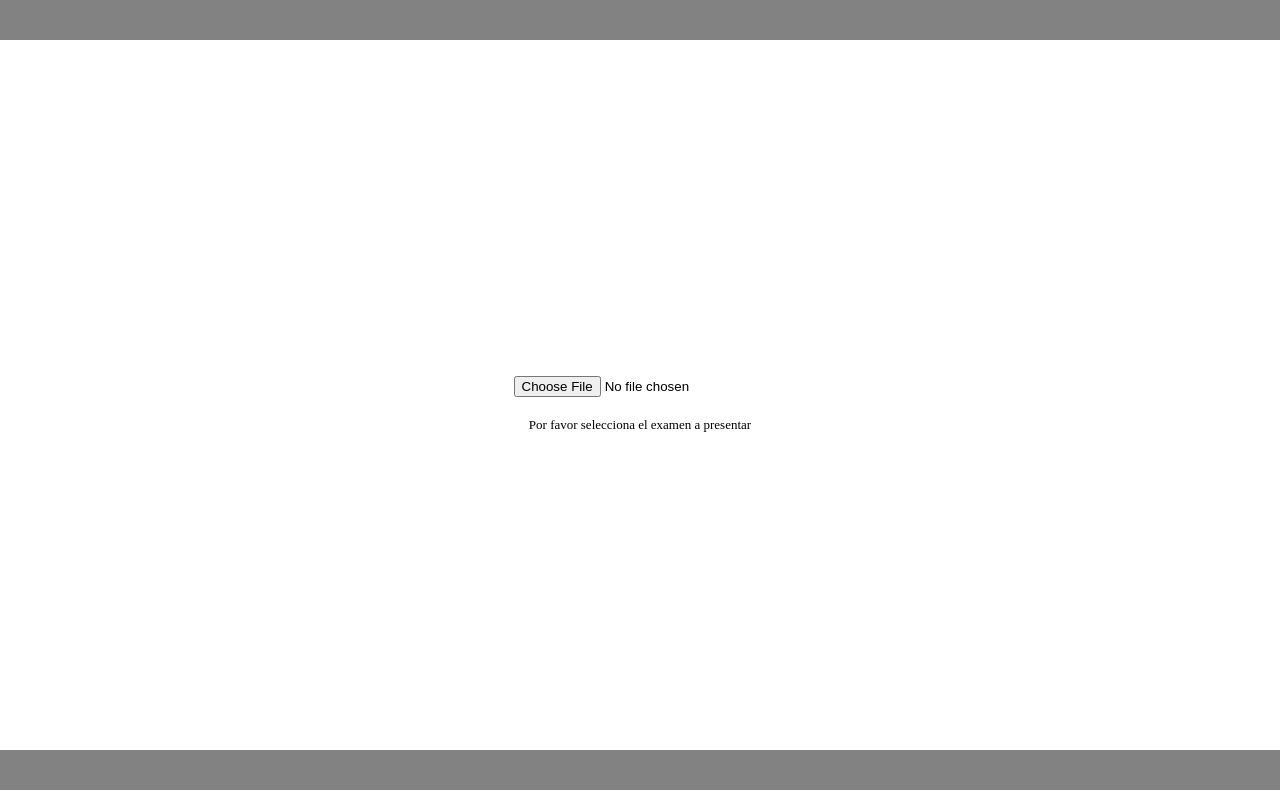
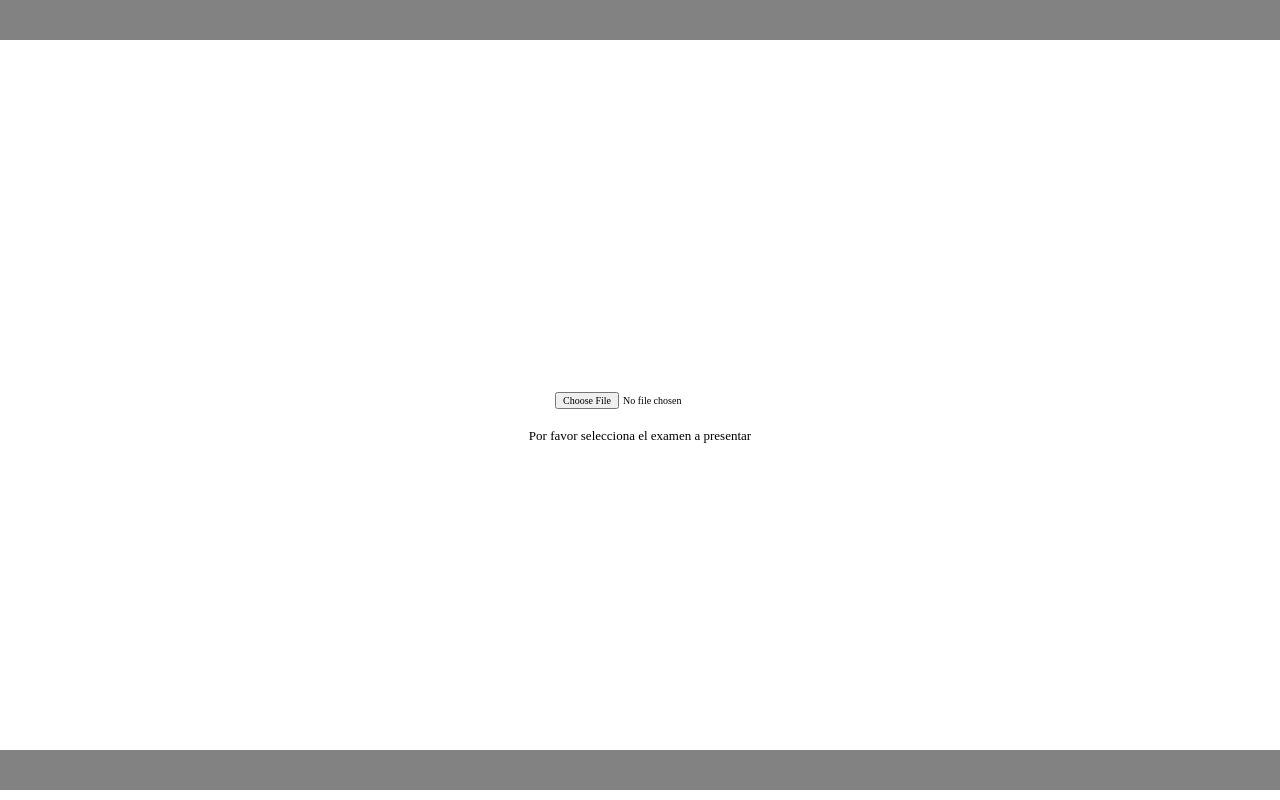
Before and after one commit to WSQuintero/Cuestionario, a plain HTML site: page html/juego.html in a window 1280 px wide. Drawn offline with nearby package versions, Linux system fonts and the light colour scheme.

Commit message:
agregando normalize.css

```diff
--- a/html/juego.html
+++ b/html/juego.html
@@ -4,6 +4,7 @@
 		<meta charset="UTF-8" />
 		<meta http-equiv="X-UA-Compatible" content="IE=edge" />
 		<meta name="viewport" content="width=device-width, initial-scale=1.0" />
+		<link rel="stylesheet" href="../css/normalize.css" />
 		<link rel="stylesheet" href="../css/juego.css" />
 		<link rel="preconnect" href="https://fonts.googleapis.com" />
 		<link rel="preconnect" href="https://fonts.gstatic.com" crossorigin />
```
